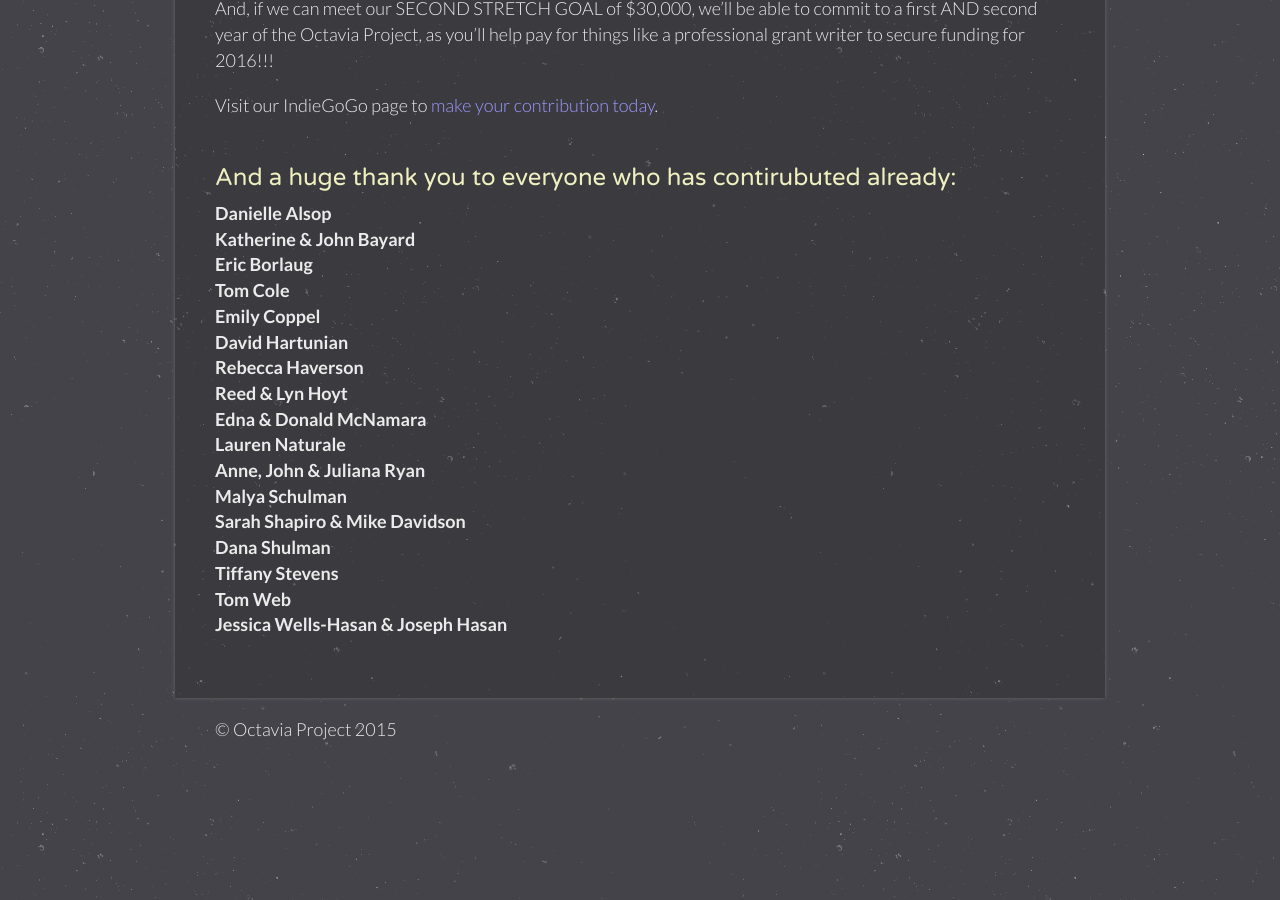
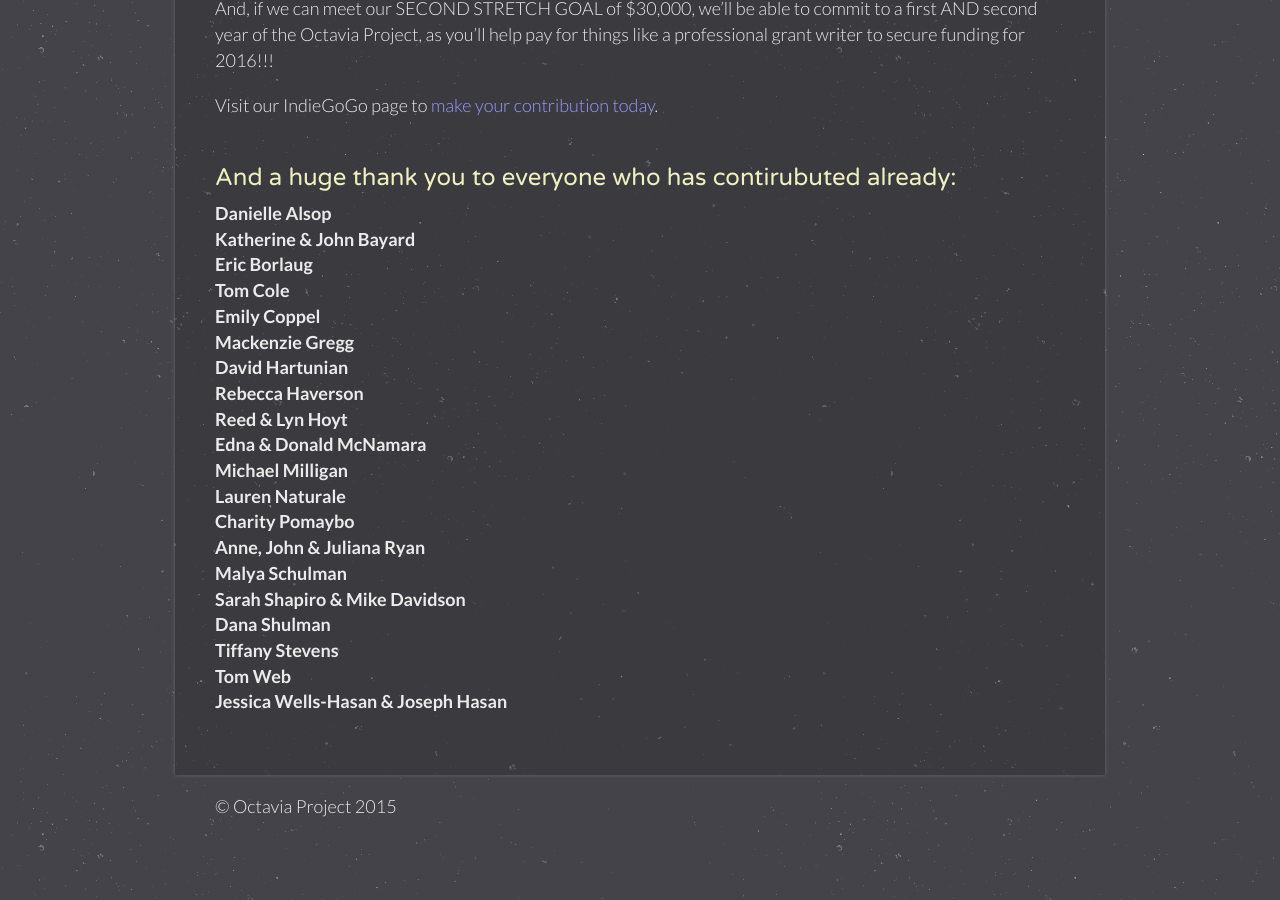
Before and after one commit to OctaviaProject/octaviaproject.github.io, a Jekyll site: the page built from donate.html, in a window 1280 px wide and 900 px high, scrolled down 1096 px. Built offline with Jekyll 4.4.1, drawn with Linux system fonts in a browser that asks for light colours.

Commit message:
Added donor names

```diff
--- a/donate.html
+++ b/donate.html
@@ -48,11 +48,14 @@
           Eric Borlaug<br>
           Tom Cole<br>
           Emily Coppel<br>
+          Mackenzie Gregg<br>
           David Hartunian<br>
           Rebecca Haverson<br>
           Reed & Lyn Hoyt<br>
           Edna & Donald McNamara<br>
+          Michael Milligan<br>
           Lauren Naturale<br>
+          Charity Pomaybo<br>
           Anne, John & Juliana Ryan<br>
           Malya Schulman<br>
           Sarah Shapiro & Mike Davidson<br>
```
